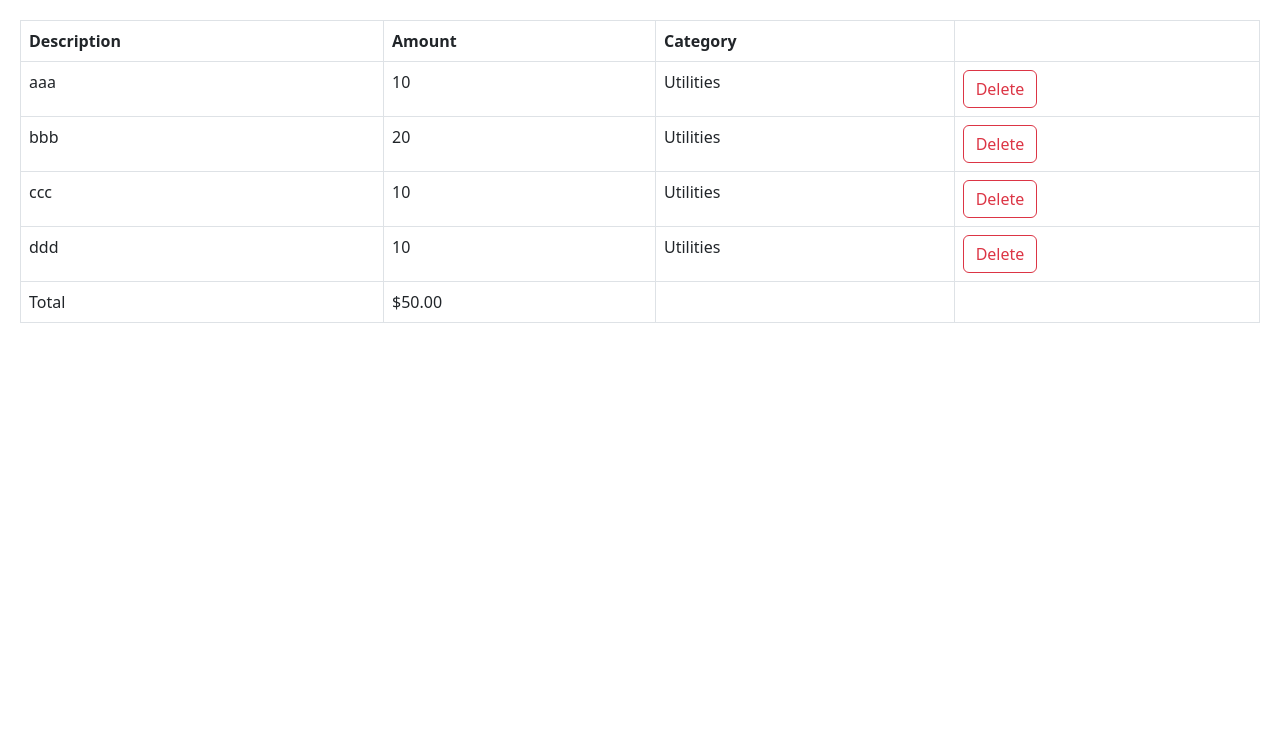
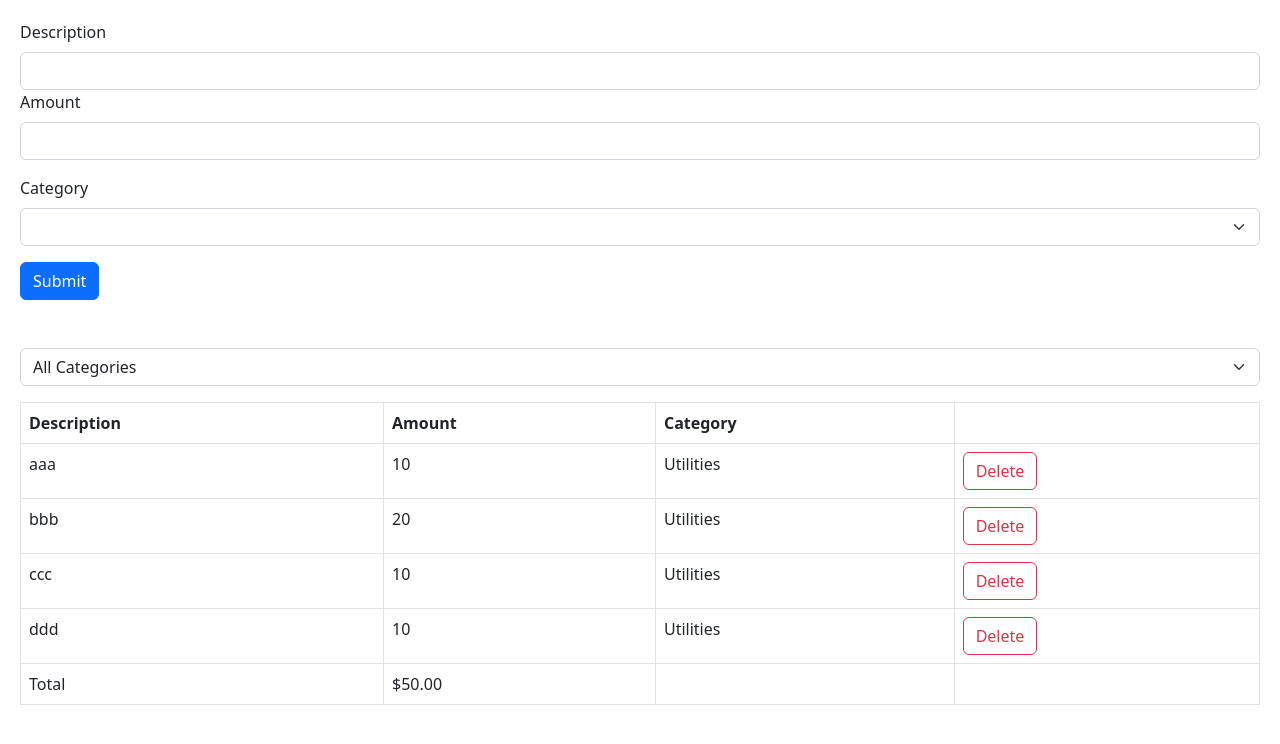
Before and after one commit to Cyber-Sam33/react-app-vid-game, a React (Vite) app: page / in a window 1280 px wide. Shown: the top 744 px of the page. Built offline with nearby package versions, Linux system fonts and the light colour scheme.

Commit message:
add ExpenseFilter and ExpenseForm

```diff
--- a/src/App.tsx
+++ b/src/App.tsx
@@ -4,8 +4,13 @@
 import Form from "./components/Form";
 import { useState } from "react";
 import ExpenseList from "./expense-tracker/components/ExpenseList";
+import ExpenseFilter from "./expense-tracker/components/ExpenseFilter";
+import ExpenseForm from "./expense-tracker/components/ExpenseForm";
+
+export const categories = ["Groceries", "Utilities", "Entertainment"];
 
 function App() {
+  const [selectedCategory, setSelectedCategory] = useState("");
   const [expenses, setExpenses] = useState([
     {
       id: 1,
@@ -37,10 +42,22 @@
   //   console.log(item);
   // };
   // const [alertVisble, setAlertVisibility] = useState(false);
+
+  const visibleExpenses = selectedCategory
+    ? expenses.filter((e) => e.category === selectedCategory)
+    : expenses;
   return (
     <div>
+      <div className="mb-5">
+        <ExpenseForm />
+      </div>
+      <div className="mb-3">
+        <ExpenseFilter
+          onSelectCategory={(category) => setSelectedCategory(category)}
+        />
+      </div>
       <ExpenseList
-        expenses={expenses}
+        expenses={visibleExpenses}
         onDelete={(id) => setExpenses(expenses.filter((e) => e.id !== id))}
       />
       {/* <ListGroup
--- /dev/null
+++ b/src/expense-tracker/components/ExpenseFilter.tsx
@@ -0,0 +1,24 @@
+import React from "react";
+import { categories } from "../../App";
+
+interface Props {
+  onSelectCategory: (category: string) => void;
+}
+
+const ExpenseFilter = ({ onSelectCategory }: Props) => {
+  return (
+    <select
+      className="form-select"
+      onChange={(event) => onSelectCategory(event.target.value)}
+    >
+      <option value="">All Categories</option>
+      {categories.map((category) => (
+        <option key={category} value={category}>
+          {category}
+        </option>
+      ))}
+    </select>
+  );
+};
+
+export default ExpenseFilter;
--- /dev/null
+++ b/src/expense-tracker/components/ExpenseForm.tsx
@@ -0,0 +1,37 @@
+import React from "react";
+import { categories } from "../../App";
+
+const ExpenseForm = () => {
+  return (
+    <form>
+      <div className="mb3">
+        <label htmlFor="description" className="form-label">
+          Description
+        </label>
+        <input id="description" type="text" className="form-control" />
+      </div>
+      <div className="mb-3">
+        <label htmlFor="amount" className="form-label">
+          Amount
+        </label>
+        <input id="amount" type="number" className="form-control" />
+      </div>
+      <div className="mb-3">
+        <label htmlFor="category" className="form-label">
+          Category
+        </label>
+        <select id="category" className="form-select">
+          <option value=""></option>
+          {categories.map((category) => (
+            <option key={category} value={category}>
+              {category}
+            </option>
+          ))}
+        </select>
+      </div>
+      <button className="btn btn-primary">Submit</button>
+    </form>
+  );
+};
+
+export default ExpenseForm;
```
